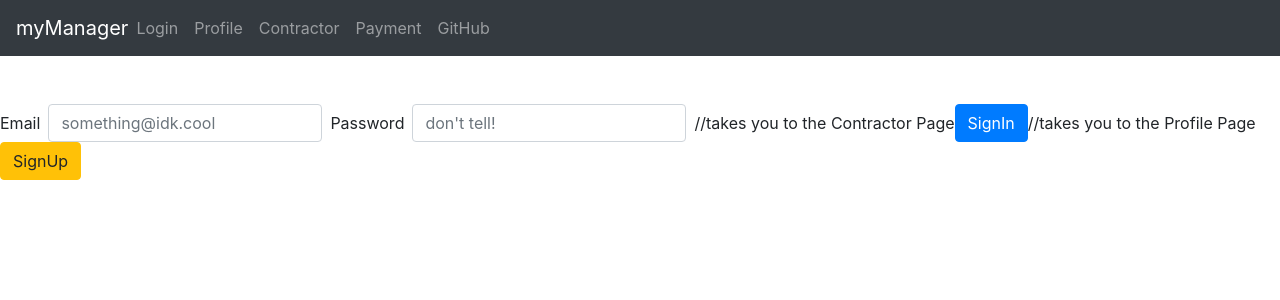
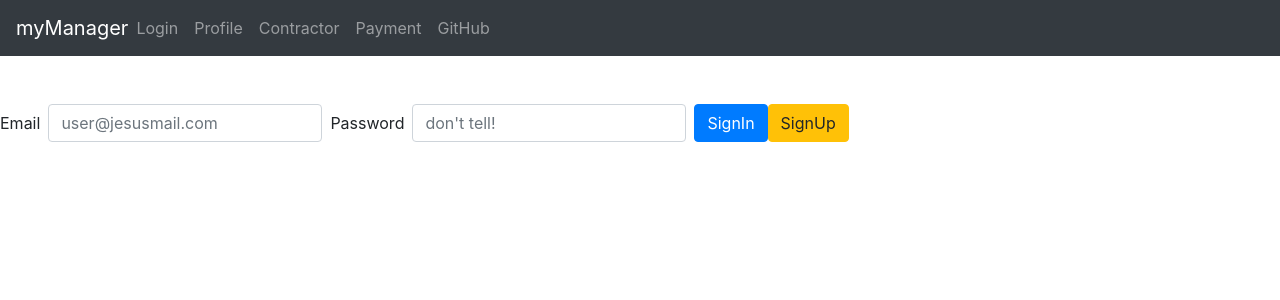
Before and after one commit to morgangarcia/myManager-Pro3, a React (Create React App) app in the folder MyManager/client/: page / in a window 1280 px wide. Shown: the top 300 px of the page. Built offline with nearby package versions, Linux system fonts and the light colour scheme.

Commit message:
Routing Set

```diff
--- a/MyManager/client/src/App.js
+++ b/MyManager/client/src/App.js
@@ -1,26 +1,30 @@
 import React, { Component } from 'react';
 import AppNavbar from "./components/AppNavbar";
-//import Profile from "./components/Profile";
+import { BrowserRouter as Router, Route, Switch, Redirect } from "react-router-dom";
 import Login from "./components/Login";
-
-
+import Profile from "./components/Profile";
+import Payment from "./components/Payment";
+import Contractor from "./components/Contractor";
 import 'bootstrap/dist/css/bootstrap.min.css';
 import './App.css';
 
-class App extends Component {
-  render() {
-    return (
-      <div className="App">
+//class App extends Component(
+//  render()
 
-        <AppNavbar />
-        <Login />
+const App = () => (
+  <Router>
+    <div>
+      <AppNavbar />
+      <Switch>
+        <Route exact path="/" component={Login} />
+        <Route exact path="/profile" component={Profile} />
+        <Route exact path="/payment" component={Payment} />
+        <Route exact path="/contractor" component={Contractor} />
+      </Switch>
+    </div>
+  </Router>
 
 
-
-
-      </div>
-    );
-  }
-}
+);
 
 export default App;
--- a/MyManager/client/src/components/AppNavbar.js
+++ b/MyManager/client/src/components/AppNavbar.js
@@ -39,13 +39,13 @@ class AppNavbar extends React.Component {
                                 <NavLink href="/">Login</NavLink>
                             </NavItem>
                             <NavItem>
-                                <NavLink href="/components/Profile/">Profile</NavLink>
+                                <NavLink href="/profile">Profile</NavLink>
                             </NavItem>
                             <NavItem>
-                                <NavLink href="/components/Contractor/">Contractor</NavLink>
+                                <NavLink href="/contractor">Contractor</NavLink>
                             </NavItem>
                             <NavItem>
-                                <NavLink href="/components/Payment/">Payment</NavLink>
+                                <NavLink href="/payment">Payment</NavLink>
                             </NavItem>
                             <NavItem>
                                 <NavLink href="https://github.com/reactstrap/reactstrap">GitHub</NavLink>
@@ -57,47 +57,6 @@ class AppNavbar extends React.Component {
         );
     }
 }
-// state = {
-//     isOpen: false
-// }
-// toggle = () => {
-//     this.setState({
-//         isOpen: !this.state.isOpen
-//     });
-// }
-// render() {
-//     return (
-//         <div>
-//             <Navbar color="dark" dark expand="sm" className="mb-5">
-//                 <Container>
-//                     <NavbarBrand href="/">myManager</NavbarBrand>
-//                     <NavbarToggler onClick={this.toggle} />
-//                     <Collapse isopen={this.state.isOPen} navbar>
-//                         <Nav className="ml-auto" navbar>
-//                             <NavItem>
-//                                 <NavLink href="https://github.com/morgangarcia">
-//                                     Github
-//                                 </NavLink>
-//                             </NavItem>
-//                             <NavItem>
-//                                 <NavLink href="/components/">Login</NavLink>
-//                             </NavItem>
-//                             <NavItem>
-//                                 <NavLink href="/components/">Profile</NavLink>
-//                             </NavItem>
-//                             <NavItem>
-//                                 <NavLink href="/components/">Contractor</NavLink>
-//                             </NavItem>
-//                             <NavItem>
-//                                 <NavLink href="/components/">Payment</NavLink>
-//                             </NavItem>
-//                         </Nav>
-//                     </Collapse>
-//                 </Container>
-//             </Navbar>
-//         </div >
-//     );
 
-// }
 
 export default AppNavbar;
--- a/MyManager/client/src/components/Login.js
+++ b/MyManager/client/src/components/Login.js
@@ -7,15 +7,15 @@ class Login extends React.Component {
             <Form inline>
                 <FormGroup className="mb-2 mr-sm-2 mb-sm-0">
                     <Label for="exampleEmail" className="mr-sm-2">Email</Label>
-                    <Input type="email" name="email" id="exampleEmail" placeholder="something@idk.cool" />
+                    <Input type="email" name="email" id="exampleEmail" placeholder="user@jesusmail.com" />
                 </FormGroup>
                 <FormGroup className="mb-2 mr-sm-2 mb-sm-0">
                     <Label for="examplePassword" className="mr-sm-2">Password</Label>
                     <Input type="password" name="password" id="examplePassword" placeholder="don't tell!" />
                 </FormGroup>
-                //takes you to the Contractor Page
+
                 <Button color="primary">SignIn</Button>
-                //takes you to the Profile Page
+
                 <Button color="warning">SignUp</Button>
             </Form>
         );
```
